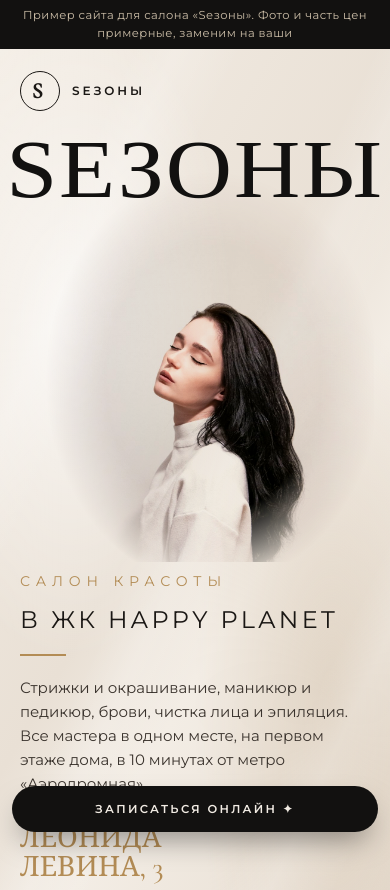
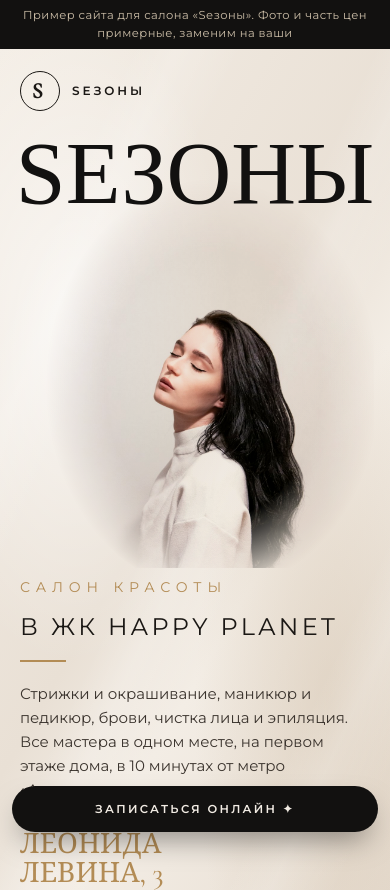
Before and after one commit to a21312732-star/sezony-salon, a plain HTML site: page index.html in a window 390 px wide. Shown: the top 890 px of the page. Drawn offline with nearby package versions, Linux system fonts and the light colour scheme; a web font is replaced by a local one.

Commit message:
Add index.html

```diff
--- a/index.html
+++ b/index.html
@@ -74,8 +74,7 @@ nav a:hover{color:var(--ink)}
 @media (max-width:1000px){nav{display:none}}
 
 .hero h1{position:relative;z-index:1;margin:0;font-family:var(--title);font-weight:400;text-transform:uppercase;color:var(--black);
-  font-size:24vw;line-height:.8;letter-spacing:.05em;text-align:center;white-space:nowrap;margin-top:clamp(0px,1vw,10px);
-  transform:scaleX(1.3);transform-origin:50% 0}
+  font-size:23.2vw;line-height:.8;letter-spacing:0;text-align:center;white-space:nowrap;margin-top:clamp(0px,1vw,10px)}
 .hero h1 .sr{position:absolute;width:1px;height:1px;overflow:hidden;clip:rect(0 0 0 0)}
 .hero .model{position:absolute;z-index:2;bottom:0;left:36%;height:138%;width:min(50vw,760px);object-fit:cover;object-position:62% 100%;
   mix-blend-mode:multiply;filter:contrast(1.04);
@@ -101,7 +100,7 @@ nav a:hover{color:var(--ink)}
 @media (prefers-reduced-motion:reduce){.badge .ring{animation:none}}
 @media (max-width:900px){
   .hero{min-height:0}
-  .hero h1{font-size:21vw;transform:scaleX(1.12);letter-spacing:.02em}
+  .hero h1{font-size:23vw}
   .hero .cut{display:none}
   .hero .model{position:relative;left:auto;bottom:auto;margin:-12vw auto 0;width:92vw;height:auto;aspect-ratio:3/3.4;object-position:62% 70%;
     -webkit-mask-image:radial-gradient(ellipse 55% 60% at 55% 55%,#000 55%,transparent 85%);mask-image:radial-gradient(ellipse 55% 60% at 55% 55%,#000 55%,transparent 85%)}
```
